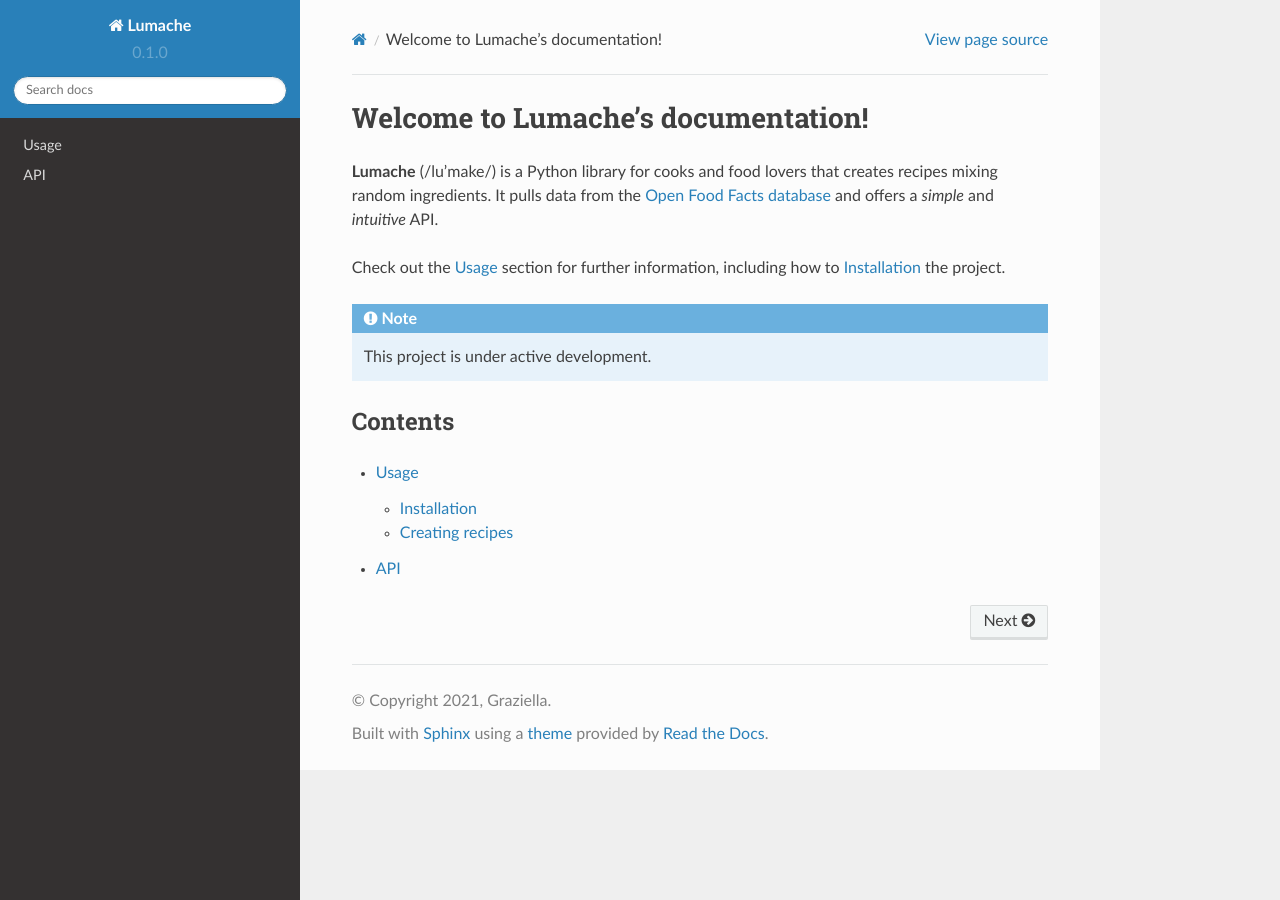
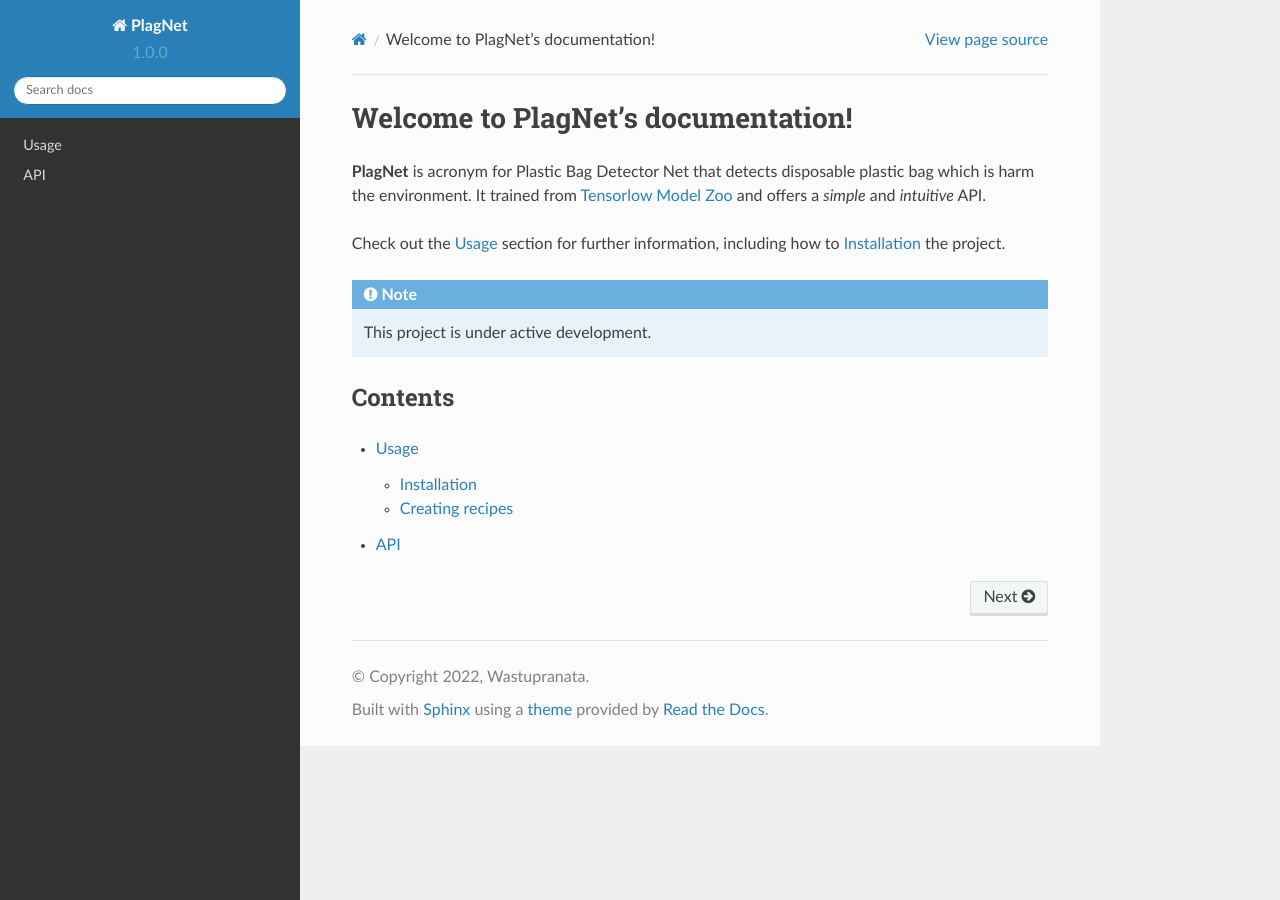
Before and after one commit to leomatt547/plagnet, a Sphinx documentation site: the page built from docs/source/index.rst, in a window 1280 px wide. Built offline with Sphinx 7.4.7 and the Read the Docs theme 2.0.0, drawn with Linux system fonts in a browser that asks for light colours.

Commit message:
update docs

```diff
--- a/docs/source/api.rst
+++ b/docs/source/api.rst
@@ -4,4 +4,4 @@
 .. autosummary::
    :toctree: generated
 
-   lumache
+   plagnet
--- a/docs/source/conf.py
+++ b/docs/source/conf.py
@@ -2,12 +2,12 @@
 
 # -- Project information
 
-project = 'Lumache'
-copyright = '2021, Graziella'
-author = 'Graziella'
+project = 'PlagNet'
+copyright = '2022, Wastupranata'
+author = 'Wastupranata'
 
-release = '0.1'
-version = '0.1.0'
+release = '1.0'
+version = '1.0.0'
 
 # -- General configuration
 
--- a/docs/source/index.rst
+++ b/docs/source/index.rst
@@ -1,9 +1,8 @@
-Welcome to Lumache's documentation!
+Welcome to PlagNet's documentation!
 ===================================
 
-**Lumache** (/lu'make/) is a Python library for cooks and food lovers
-that creates recipes mixing random ingredients.
-It pulls data from the `Open Food Facts database <https://world.openfoodfacts.org/>`_
+**PlagNet** is acronym for Plastic Bag Detector Net that detects disposable plastic bag which is harm the environment.
+It trained from `Tensorlow Model Zoo <https://github.com/tensorflow/models/blob/master/research/object_detection/g3doc/tf2_detection_zoo.md/>`_
 and offers a *simple* and *intuitive* API.
 
 Check out the :doc:`usage` section for further information, including
```
